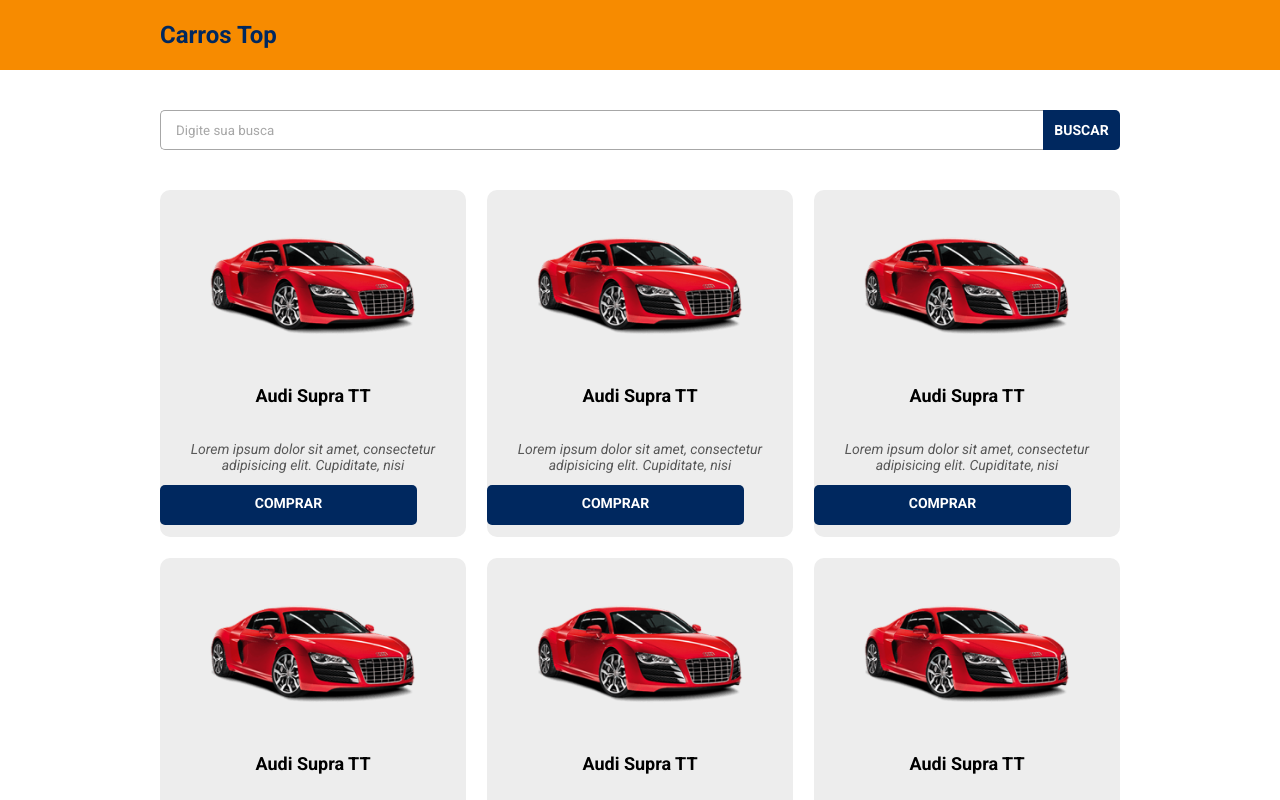
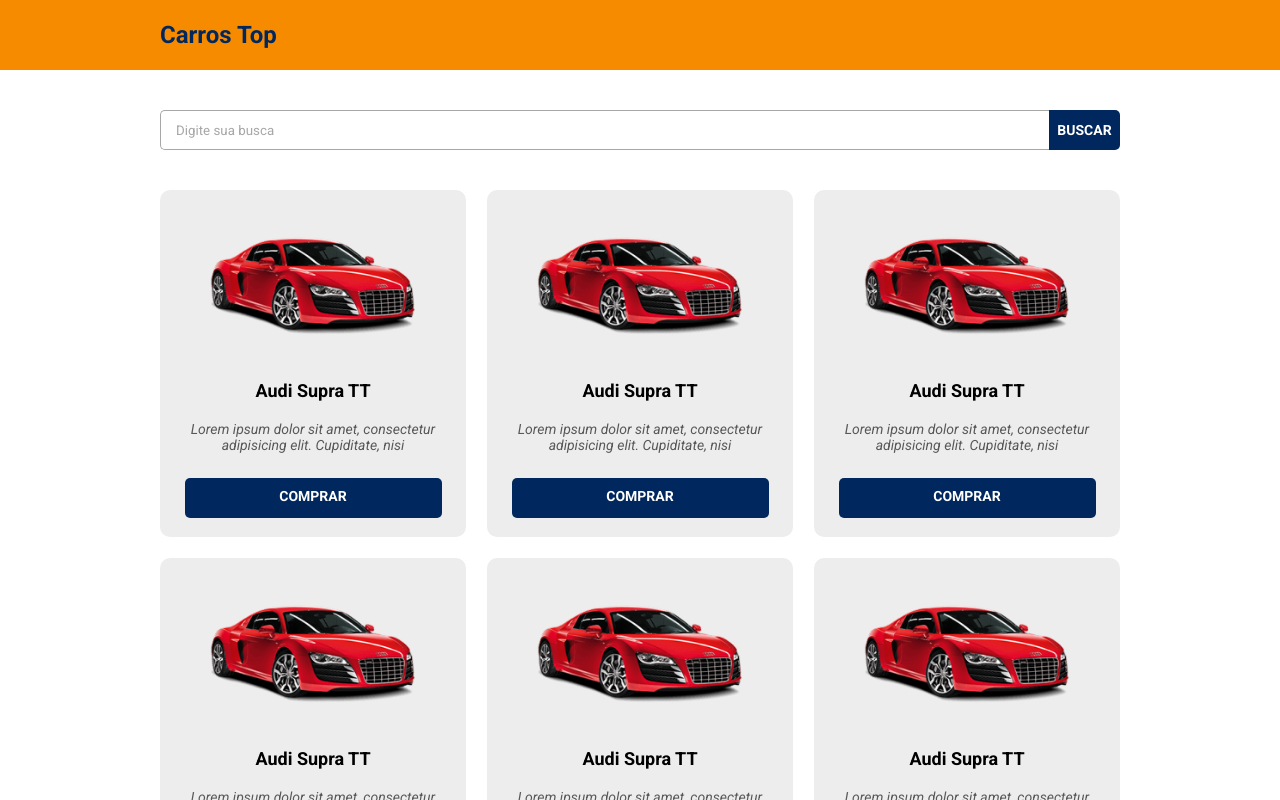
Before and after one commit to MatheusFariasRS/carrosTop, a React (Vite) app: page / in a window 1280 px wide. Shown: the top 800 px of the page. Built offline with nearby package versions, Linux system fonts and the light colour scheme.

Commit message:
refactoring 1/2

```diff
--- a/src/components/CardCatalog/styles.css
+++ b/src/components/CardCatalog/styles.css
@@ -12,13 +12,12 @@
   }
 
   .dsc-catalog-card-bottom {
-    padding: 10px 20px;
-    min-height: 110px;
+    padding: 5px ;
     text-align: center;
   }
 
   .dsc-catalog-card-bottom h2{
-    margin-bottom: 35px;
+    margin-bottom: 20px;
     font-size: 18px;
   }
 
@@ -26,6 +25,7 @@
     color: var(--dsc-color-font-quaternary);
     font-size: 14px;
     font-style: italic;
+    margin-bottom: 20px;
   }
 
 .dsc-card img{
@@ -34,5 +34,6 @@
 }
 
 .dsc-catalog-card-btn{
-
+  display: flex;
+  justify-content: center;
 }
--- a/src/components/HeaderCatalog/styles.css
+++ b/src/components/HeaderCatalog/styles.css
@@ -1,4 +1,13 @@
-.dsc-header-catalog {
+header{
+    height: 70px;
+    display: flex;
+    align-items: center;
+    padding: 0 20px;
     background-color: var(--dsc-color-bg-secondary);
+
+  }
+
+  header h1{
+    font-size: 24px;
     color: var(--dsc-color-font-primary);
-}
+  }
--- a/src/components/SearchBar/index.tsx
+++ b/src/components/SearchBar/index.tsx
@@ -3,8 +3,8 @@
 export default function SearchBar(){
     return(
         <form className='dsc-search-bar'>
-            <input type="text" placeholder='Digite sua busca' />
-            <button type='submit'>BUSCAR</button>
+            <input className='dsc-form-control' type="text" placeholder='Digite sua busca' />
+            <button className='dsc-search-bar-submit' type='submit'>Buscar</button>
         </form>
     );
 }
--- a/src/components/SearchBar/styles.css
+++ b/src/components/SearchBar/styles.css
@@ -1,14 +1,17 @@
 .dsc-search-bar{
+  display: flex;
+}
+
+.dsc-form-control{
     height: 40px;
-    display: flex;
+    width: 100%;
 }
 
 .dsc-search-bar input{
     border: 1px solid var(--dsc-color-card-border);
-    width: calc(100% - 77px);
     border-right: none;
     border-radius: 5px 0 0 5px;
-    padding-left: 15px;
+    padding: 0 15px;
 }
 
 .dsc-search-bar input::placeholder {
@@ -19,13 +22,14 @@
     outline: none;
   }
 
-.dsc-search-bar button{
+.dsc-search-bar-submit{
     height: 40px;
     width: 77px;
     color: var( --dsc-color-font-secondary);
     background-color: var(--dsc-color-bg-tertiary);
+    border-radius: 0 5px 5px 0;
+    border: none;
     font-weight: 700;
     font-size: 14px;
-    border-radius: 0 5px 5px 0;
-    border: none;
+    text-transform: uppercase;
 }
--- a/src/index.css
+++ b/src/index.css
@@ -33,35 +33,8 @@
   padding: 0 20px;
 }
 
-/*generic styles*/
-
 .dsc-container{
   width: 100%;
   max-width: 960px;
   margin: 0 auto;
 }
-
-.dsc-mt40 {
-  margin-top: 40px;
-}
-
-.dsc-mb20 {
-  margin-bottom: 20px;
-}
-
-/* -----------------*/
-
-/* header styles */
-
-header{
-  height: 70px;
-  display: flex;
-  align-items: center;
-  padding: 0 20px;
-}
-
-nav h1{
-  font-size: 24px;
-}
-
-/* -----------------*/
--- a/src/routes/Catalog/index.tsx
+++ b/src/routes/Catalog/index.tsx
@@ -6,10 +6,12 @@
     return (
         <>
         <HeaderCatalog/>
-        <main>
+        <main className='dsc-catalog-main'>
             <section id="catalog-section" className="dsc-container">
-            <SearchBar />
-                <div className='dsc-container dsc-card-catalog dsc-mt40'>
+                <div className='dsc-search-bar-container'>
+                <SearchBar />
+                </div>
+                <div className='dsc-container dsc-card-catalog'>
                     <CardCatalog/>
                     <CardCatalog/>
                     <CardCatalog/>
--- a/src/routes/Catalog/styles.css
+++ b/src/routes/Catalog/styles.css
@@ -1,9 +1,24 @@
 #catalog-section {
     padding: 40px 0;
+  }
+
+  .dsc-catalog-main{
+    padding: 0 10px;
+  }
+
+  .dsc-search-bar-container{
+    margin-bottom: 40px;
   }
 
 .dsc-card-catalog{
     display: grid;
     grid-gap: 21px;
-    grid-template-columns: repeat(auto-fill, minmax(225px, 1fr));
+    grid-template-columns: repeat(auto-fill, minmax(255px, 1fr));
   }
+
+
+  @media (min-width: 576px){
+    .dsc-catalog-main{
+      padding: 0 20px;
+    }
+  }
```
